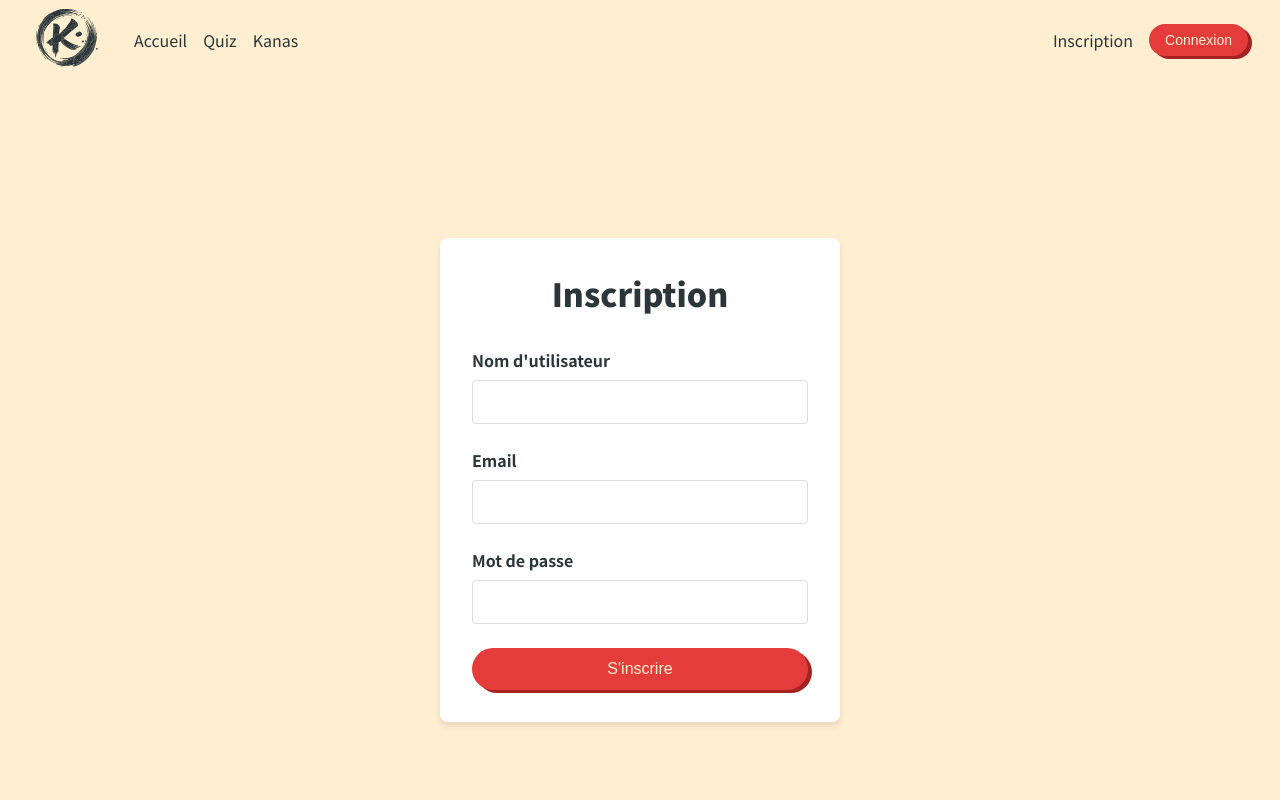
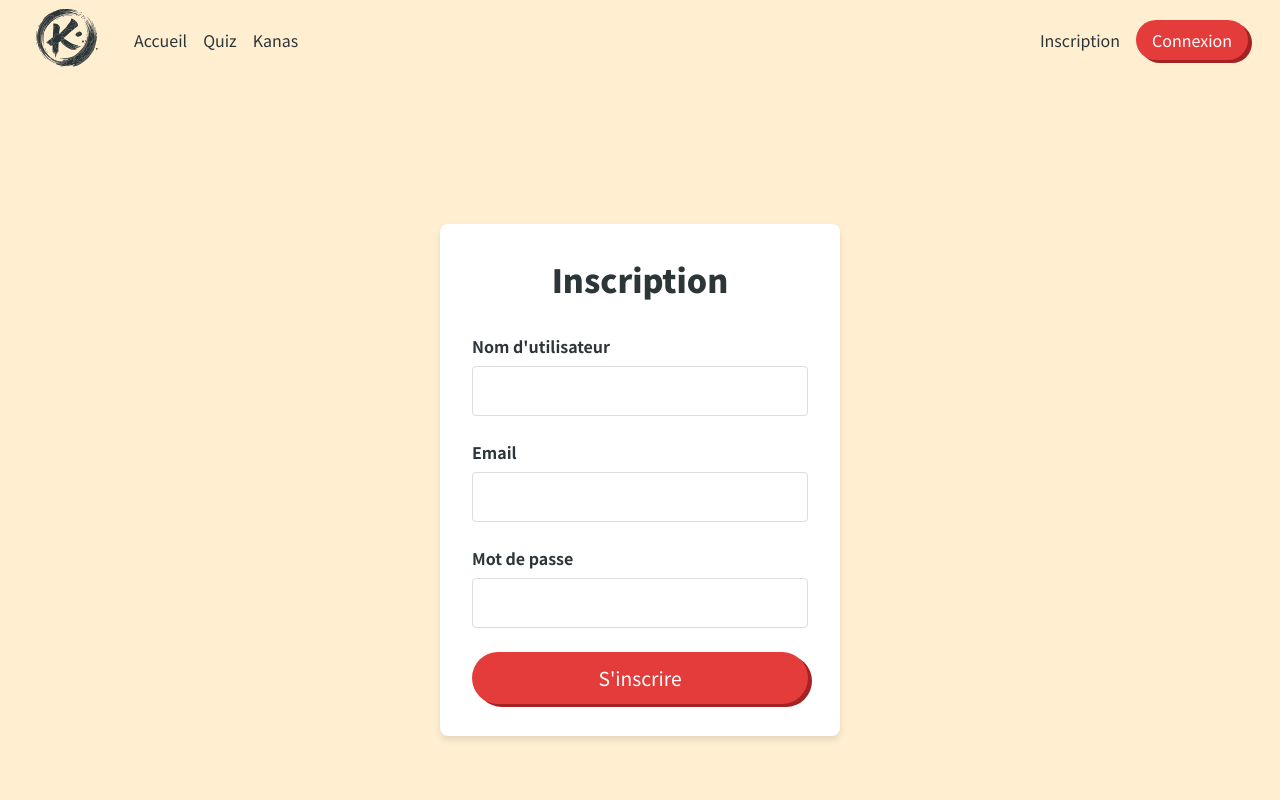
Before and after one commit to fbuisson/KanaMaster, a Next.js app in the folder packages/client/: page /register in a window 1280 px wide. Shown: the top 800 px of the page. Built offline with nearby package versions, Linux system fonts and the light colour scheme; no server answers.

Commit message:
Remove styled components as much as possible

```diff
--- a/packages/client/package.json
+++ b/packages/client/package.json
@@ -11,6 +11,7 @@
   "dependencies": {
     "@types/jwt-decode": "^3.1.0",
     "axios": "^1.7.9",
+    "clsx": "^2.1.1",
     "next": "15.0.3",
     "react": "19.0.0-rc-66855b96-20241106",
     "react-dom": "19.0.0-rc-66855b96-20241106",
--- a/packages/client/src/app/globals.scss
+++ b/packages/client/src/app/globals.scss
@@ -7,6 +7,21 @@ $primary-hover: #47575c;
 $secondary: #ffeed0;
 $text: #333333;
 $red-background: #e33c3b;
+
+$button-sizes: (
+  m: (
+    padding: 0.5rem 1rem,
+    font-size: 1rem,
+  ),
+  l: (
+    padding: 0.75rem 1.25rem,
+    font-size: 1.2rem,
+  ),
+  xl: (
+    padding: 1rem 1.5rem,
+    font-size: 1.5rem,
+  ),
+);
 
 :root {
   --font-noto-sans-jp: 'Noto Sans JP', sans-serif; // Ajout si nécessaire pour font-family
@@ -34,6 +49,7 @@ body {
 
 * {
   box-sizing: border-box;
+  font-family: var(--font-noto-sans-jp), sans-serif;
   padding: 0;
   margin: 0;
 }
@@ -47,26 +63,42 @@ a {
   }
 }
 
-button {
+.button {
   display: flex;
   justify-content: center;
   align-items: center;
   gap: 8px;
   border-radius: 999px;
   border: none;
+  cursor: pointer;
+  background-color: $red-background;
+  color: #fff;
   box-shadow: 4px 3px 0px 0px #a42221;
   transition:
     transform 0.2s ease,
     box-shadow 0.2s ease;
 
-  &:active {
-    transform: translate(4px, 3px) !important;
-    box-shadow: 0px 0px 0px 0px #a42221 !important;
-  }
-
   &:hover {
     transform: translate(2px, 1px);
     box-shadow: 2px 1px 0px 0px #a42221;
+  }
+
+  &:active {
+    transform: translate(4px, 3px);
+    box-shadow: 0px 0px 0px 0px #a42221;
+  }
+
+  &.disabled {
+    cursor: not-allowed;
+    opacity: 0.5;
+  }
+
+  // Styles pour chaque taille
+  @each $size, $props in $button-sizes {
+    &.#{$size} {
+      padding: map-get($props, padding);
+      font-size: map-get($props, font-size);
+    }
   }
 }
 
@@ -137,6 +169,58 @@ nav {
   > div:first-of-type a:first-of-type {
     display: block !important;
   }
+
+  .navbar-links {
+    display: flex;
+
+    @media (max-width: 768px) {
+      display: none;
+    }
+  }
+}
+
+footer {
+  position: relative;
+  display: flex;
+  justify-content: space-between;
+  padding: 4rem 2rem;
+  background-color: $primary;
+  color: $secondary;
+
+  > img {
+    position: absolute;
+    width: 100%;
+    height: auto;
+    top: 0;
+    left: 0;
+    transform: translateY(-50%);
+  }
+
+  span {
+    font-size: 1rem;
+    font-weight: 700;
+  }
+
+  div {
+    display: flex;
+    flex-direction: column;
+    gap: 1rem;
+    max-width: 300px;
+
+    h3 {
+      margin-bottom: 0.5rem;
+    }
+
+    @media (max-width: 768px) {
+      margin: 0 auto;
+    }
+  }
+
+  @media (max-width: 768px) {
+    flex-direction: column;
+    gap: 2rem;
+    text-align: center;
+  }
 }
 
 .ellipse {
@@ -179,16 +263,24 @@ nav {
   flex-wrap: wrap;
 }
 
+.flex-1 {
+  flex: 1;
+}
+
+.flex-column {
+  flex-direction: column;
+}
+
+.flex-wrap {
+  flex-wrap: wrap;
+}
+
 .justify-center {
   justify-content: center;
 }
 
 .align-center {
   align-items: center;
-}
-
-.flex-column {
-  flex-direction: column;
 }
 
 .mx-auto {
@@ -281,6 +373,20 @@ input[type='file']::file-selector-button:hover {
 
 // FORMS
 
+.formWrapper {
+  background: white;
+  padding: 2rem;
+  border-radius: 8px;
+  box-shadow: 0 4px 6px rgba(0, 0, 0, 0.1);
+  width: 100%;
+  max-width: 400px;
+
+  h1 {
+    text-align: center;
+    margin-bottom: 2rem;
+  }
+}
+
 label {
   font-weight: 600;
 }
@@ -320,9 +426,53 @@ progress {
 .message-success {
   color: green;
   font-weight: 600;
+  font-size: 0.875rem;
 }
 
+.message-error {
+  color: red;
+  font-weight: 600;
+  font-size: 0.875rem;
+}
 // PAGES
+
+.hero {
+  position: relative;
+  top: 0;
+  left: 50%;
+  min-height: 100vh;
+  margin-top: -160px;
+  width: 100%;
+  background:
+    linear-gradient(180deg, rgba(255, 169, 102, 0.01) 58.06%, #ffeed0 99.87%),
+    url('/home/hero.png') lightgray -1px -56.979px / 101.886% 129.592% no-repeat;
+  background-size: cover;
+  background-position: top;
+  display: flex;
+  justify-content: center;
+  align-items: center;
+  flex-direction: row;
+  transform: translateX(-50%);
+
+  @media (max-width: 768px) {
+    background:
+      linear-gradient(180deg, rgba(255, 169, 102, 0.01) 58.06%, #ffeed0 99.87%),
+      url('/home/hero_mobile.png') lightgray -1px -56.979px / 101.886% 129.592%
+        no-repeat;
+
+    > div:first-of-type {
+      display: none;
+    }
+  }
+}
+
+.home-benefit {
+  @media (max-width: 768px) {
+    p {
+      text-align: center;
+    }
+  }
+}
 
 .quiz-main {
   @include mixins.flex-center(0, center, center, column);
--- a/packages/client/src/app/layout.tsx
+++ b/packages/client/src/app/layout.tsx
@@ -3,7 +3,6 @@
 import { Noto_Sans_JP } from 'next/font/google';
 import './globals.scss';
 import Navbar from '@/components/layout/Navbar';
-import ThemeWrapper from '@/components/layout/ThemeWrapper';
 import { AuthProvider } from '@/contexts/AuthContext';
 import Footer from '@/components/layout/Footer';
 
@@ -23,11 +22,9 @@ export default function RootLayout({
     <html lang="en">
       <body className={`${notoSansJP.variable}`}>
         <AuthProvider>
-          <ThemeWrapper>
-            <Navbar />
-            {children}
-            <Footer />
-          </ThemeWrapper>
+          <Navbar />
+          {children}
+          <Footer />
         </AuthProvider>
       </body>
     </html>
--- a/packages/client/src/app/register/page.tsx
+++ b/packages/client/src/app/register/page.tsx
@@ -2,7 +2,6 @@
 
 import { useState } from 'react';
 import Button from '@/components/UI/Button';
-import styled from 'styled-components';
 import { apiClient } from '@/utils/apiClient';
 
 export default function Register() {
@@ -79,15 +78,22 @@ export default function Register() {
 
   return (
     <main>
-      <S.Container>
-        <S.FormWrapper>
-          <h1>Inscription</h1>
+      <div
+        className="flex justify-center align-center"
+        style={{ minHeight: '100vh', padding: '2rem' }}
+      >
+        <div className="formWrapper">
+          <h1 className="text-center">Inscription</h1>
           {successMessage ? (
-            <p style={{ textAlign: 'center' }}>{successMessage}</p>
+            <p className="text-center">{successMessage}</p>
           ) : (
-            <S.Form onSubmit={handleSubmit}>
-              <S.FormGroup>
-                <label htmlFor="username">Nom d&#39;utilisateur</label>
+            <form
+              onSubmit={handleSubmit}
+              className="flex flex-column"
+              style={{ gap: '1.5rem' }}
+            >
+              <div className="flex flex-column" style={{ gap: '0.5rem' }}>
+                <label htmlFor="username">Nom d'utilisateur</label>
                 <input
                   type="text"
                   id="username"
@@ -96,11 +102,11 @@ export default function Register() {
                   onChange={handleChange}
                 />
                 {errors.username && (
-                  <S.ErrorMessage>{errors.username}</S.ErrorMessage>
+                  <p className="message-error">{errors.username}</p>
                 )}
-              </S.FormGroup>
+              </div>
 
-              <S.FormGroup>
+              <div className="flex flex-column" style={{ gap: '0.5rem' }}>
                 <label htmlFor="email">Email</label>
                 <input
                   type="email"
@@ -110,11 +116,11 @@ export default function Register() {
                   onChange={handleChange}
                 />
                 {errors.email && (
-                  <S.ErrorMessage>{errors.email}</S.ErrorMessage>
+                  <p className="message-error">{errors.email}</p>
                 )}
-              </S.FormGroup>
+              </div>
 
-              <S.FormGroup>
+              <div className="flex flex-column" style={{ gap: '0.5rem' }}>
                 <label htmlFor="password">Mot de passe</label>
                 <input
                   type="password"
@@ -124,54 +130,17 @@ export default function Register() {
                   onChange={handleChange}
                 />
                 {errors.password && (
-                  <S.ErrorMessage>{errors.password}</S.ErrorMessage>
+                  <p className="message-error">{errors.password}</p>
                 )}
-              </S.FormGroup>
+              </div>
 
               <Button type="submit" size="l">
-                S&#39;inscrire
+                S'inscrire
               </Button>
-            </S.Form>
+            </form>
           )}
-        </S.FormWrapper>
-      </S.Container>
+        </div>
+      </div>
     </main>
   );
 }
-
-const S = {
-  Container: styled.div`
-    display: flex;
-    justify-content: center;
-    align-items: center;
-    min-height: 100vh;
-    padding: 2rem;
-  `,
-  FormWrapper: styled.div`
-    background: white;
-    padding: 2rem;
-    border-radius: 8px;
-    box-shadow: 0 4px 6px rgba(0, 0, 0, 0.1);
-    width: 100%;
-    max-width: 400px;
-
-    h1 {
-      text-align: center;
-      margin-bottom: 2rem;
-    }
-  `,
-  Form: styled.form`
-    display: flex;
-    flex-direction: column;
-    gap: 1.5rem;
-  `,
-  FormGroup: styled.div`
-    display: flex;
-    flex-direction: column;
-    gap: 0.5rem;
-  `,
-  ErrorMessage: styled.span`
-    color: red;
-    font-size: 0.875rem;
-  `,
-};
--- a/packages/client/src/components/UI/Button.tsx
+++ b/packages/client/src/components/UI/Button.tsx
@@ -2,9 +2,9 @@
 
 import { useRouter } from 'next/navigation';
 import React from 'react';
-import styled from 'styled-components';
+import clsx from 'clsx';
 
-interface props {
+interface Props {
   size?: 'm' | 'l' | 'xl';
   children: React.ReactNode;
   onClick?: (e?: React.MouseEvent<HTMLButtonElement>) => void;
@@ -24,7 +24,7 @@ export default function Button({
   style,
   className,
   type = 'button',
-}: props) {
+}: Props) {
   const router = useRouter();
 
   const handleClick = (e?: React.MouseEvent<HTMLButtonElement>): void => {
@@ -33,47 +33,14 @@ export default function Button({
   };
 
   return (
-    <S.Button
-      size={size}
+    <button
+      className={clsx('button', size, className, { disabled })}
       onClick={handleClick}
       disabled={disabled}
       style={style}
       type={type}
-      className={className}
     >
       {children}
-    </S.Button>
+    </button>
   );
 }
-
-const S = {
-  Button: styled.button<props>`
-    display: flex;
-    justify-content: center;
-    align-items: center;
-    gap: 8px;
-    border-radius: 999px;
-    border: none;
-    cursor: ${({ disabled }) => (disabled ? 'not-allowed' : 'pointer')};
-    opacity: ${({ disabled }) => (disabled ? 0.5 : 1)};
-    background-color: ${({ theme }) =>
-      theme.colors.button.background}!important;
-    color: ${({ theme }) => theme.colors.secondary}!important;
-    padding: ${({ size, theme }) => theme.sizes.button[size || 'm'].padding};
-    font-size: ${({ size, theme }) => theme.sizes.button[size || 'm'].fontSize};
-    box-shadow: 4px 3px 0px 0px #a42221;
-    transition:
-      transform 0.2s ease,
-      box-shadow 0.2s ease;
-
-    &:active {
-      transform: translate(4px, 3px) !important;
-      box-shadow: 0px 0px 0px 0px #a42221 !important;
-    }
-
-    &:hover {
-      transform: translate(2px, 1px);
-      box-shadow: 2px 1px 0px 0px #a42221;
-    }
-  `,
-};
--- a/packages/client/src/components/layout/Navbar.tsx
+++ b/packages/client/src/components/layout/Navbar.tsx
@@ -65,7 +65,7 @@ export default function Navbar() {
           />
         </S.Hamburger>
       </div>
-      <S.NavLinks className="flex align-center">
+      <div className="navbar-links flex align-center">
         {isLoggedIn && role ? (
           <>
             <Link
@@ -98,7 +98,7 @@ export default function Navbar() {
             </Button>
           </>
         )}
-      </S.NavLinks>
+      </div>
       <S.Menu open={menuOpen}>
         <Button onClick={() => setMenuOpen(false)} size="l">
           X
@@ -141,14 +141,6 @@ export default function Navbar() {
 }
 
 const S = {
-  NavLinks: styled.div`
-    display: flex;
-
-    @media (max-width: 768px) {
-      display: none;
-    }
-  `,
-
   Hamburger: styled.div`
     display: none;
     cursor: pointer;
--- a/packages/client/src/components/layout/ThemeWrapper.tsx
+++ /dev/null
@@ -1,12 +0,0 @@
-"use client";
-
-import { ThemeProvider } from "styled-components";
-import { theme } from "@/styles/theme";
-
-export default function ThemeWrapper({
-  children,
-}: {
-  children: React.ReactNode;
-}) {
-  return <ThemeProvider theme={theme}>{children}</ThemeProvider>;
-}
--- a/packages/client/src/styles/theme.ts
+++ /dev/null
@@ -1,33 +0,0 @@
-// src/styles/theme.ts
-export const theme = {
-  colors: {
-    primary: "#2C3639",
-    primaryHover: "#47575C",
-    secondary: "#FFEED0",
-    background: "#FFEED0",
-    text: "#333333",
-    button: {
-      background: "#E33C3B",
-    },
-  },
-  fonts: {
-    primary: "Geist Sans, sans-serif",
-    mono: "Geist Mono, monospace",
-  },
-  sizes: {
-    button: {
-      m: {
-        padding: "8px 16px",
-        fontSize: "14px",
-      },
-      l: {
-        padding: "12px 24px",
-        fontSize: "16px",
-      },
-      xl: {
-        padding: "16px 32px",
-        fontSize: "18px",
-      },
-    },
-  },
-};
```
Also changed, not shown: packages/client/src/app/admin/dashboard/page.tsx (+0 -8 lines), packages/client/src/app/login/page.tsx (+19 -50 lines), packages/client/src/app/page.tsx (+33 -82 lines), packages/client/src/components/layout/Footer.tsx (+7 -60 lines), 1 other file (tests, documents, lock files or other folders).
